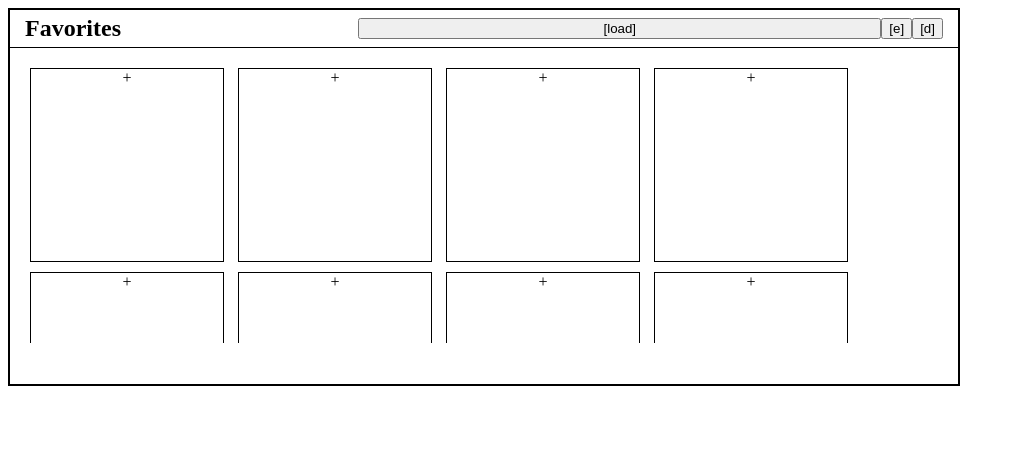
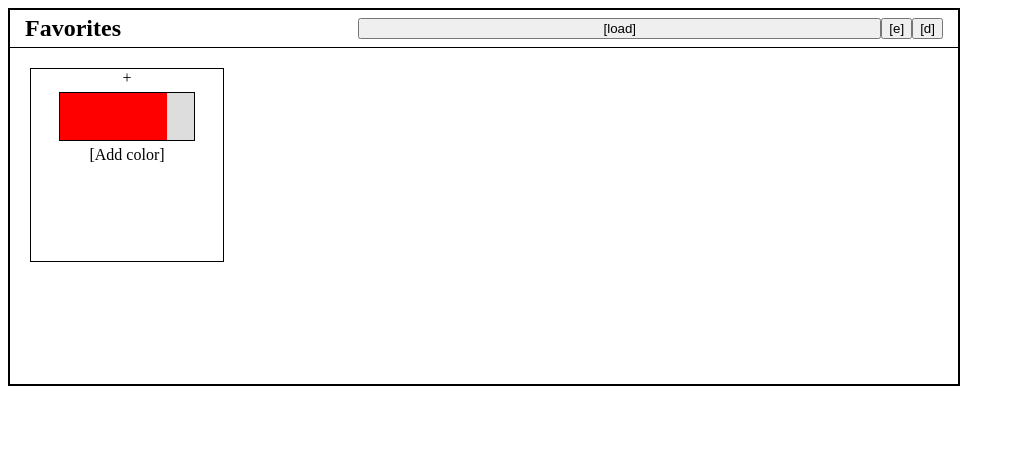
Before and after one commit to bridger-herman/automation, a Flask app: template server/templates/favorites.html in a window 1280 px wide. Shown: the top 465 px of the page, without its empty margins (0-1015 px from the left). Run offline with Flask 2, Linux system fonts and the light colour scheme; the template is opened without the code that fills it: most values are stand-ins (such as "Sample title", 1, 10 or a date in 2020); some libraries are stand-ins or nearby versions.

Commit message:
Add favorites to index

```diff
--- a/server/static/css/master.css
+++ b/server/static/css/master.css
@@ -27,7 +27,7 @@
 
 .color-preview {
   display: inline-block;
-  height: 40px;
+  height: 5vh;
   width: 70%;
   border: black 1px solid;
   margin: 5px;
--- a/server/static/js/favorites.js
+++ b/server/static/js/favorites.js
@@ -1,5 +1,22 @@
-// function makeFavorites() {
-//   $('.favorites').
-// }
-//
-// function makeHeader
+function updateFavoriteThumbnails() {
+  let thumbs = $('.favorite-thumb');
+  for (var i = 0; i < thumbs.length; i++) {
+    updateColorPreview(thumbs[i], [255, 0, 0, 221]);
+    console.log($(thumbs[i]).attr('data-color'));
+  }
+}
+
+function makeFavorites() {
+  $('.favorites').append();
+}
+
+// Make an HTML thumbnail for a particular color
+function makeThumb(color=[0, 0, 0, 0], addCurrent=false) {
+  let rgb = rgbToHex
+  let r = '<li class="favorite-thumb';
+  if (addCurrent) {
+    r += ' add-current';
+  }
+  r += '<div class="add-symbol"></div>';
+  r += '<div class="color-preview" data-rgb="' + color + '">';
+}
--- a/server/static/js/index.js
+++ b/server/static/js/index.js
@@ -3,7 +3,7 @@ function init() {
   setupColorPreviews();
 
   // Set up color mixer
-  $('.wheel-color-picker').on('sliderup', function(event){
+  $('.wheel-color-picker').on('sliderup', function(event) {
     setSliderRGBW($(event.target).parent().parent());
     $(event.target).parent().parent().submit();
   });
@@ -25,6 +25,8 @@ function init() {
       $(event.target).parent().parent().submit();
     })
   });
+
+  updateFavoriteThumbnails();
 }
 
 document.onload = init();
--- a/server/templates/favorites.html
+++ b/server/templates/favorites.html
@@ -4,6 +4,7 @@
     <meta charset="utf-8">
     <title>Favorites test</title>
     <link rel="stylesheet" href="../static/css/favorites.css">
+    <link rel="stylesheet" href="../static/css/master.css">
   </head>
   <body>
     <div class="favorites">
@@ -14,46 +15,29 @@
         <button type="button" name="delete-favorite">[d]</button>
       </div>
       <ul>
-        <li class="favorite-thumb add-current">
-          +
-        </li>
-        <li class="favorite-thumb add-current">
-          +
-        </li>
-        <li class="favorite-thumb add-current">
-          +
-        </li>
-        <li class="favorite-thumb add-current">
-          +
-        </li>
-        <li class="favorite-thumb add-current">
-          +
-        </li>
-        <li class="favorite-thumb add-current">
-          +
-        </li>
-        <li class="favorite-thumb add-current">
-          +
-        </li>
-        <li class="favorite-thumb add-current">
-          +
-        </li>
-        <li class="favorite-thumb add-current">
-          +
-        </li>
-        <li class="favorite-thumb add-current">
-          +
-        </li>
-        <li class="favorite-thumb add-current">
-          +
-        </li>
-        <li class="favorite-thumb add-current">
-          +
-        </li>
-        <li class="favorite-thumb add-current">
-          +
+        <li class="favorite-thumb add-current" data-color="{{wheel_color_value}}">
+          <div class="add-symbol">
+            +
+          </div>
+          <div class="color-preview" data-rgb="#ff0000" data-w="dd">
+
+          </div>
+          <div class="color-description">
+            [Add color]
+          </div>
         </li>
       </ul>
     </div>
+
+    <script
+      src="https://ajax.googleapis.com/ajax/libs/jquery/3.2.1/jquery.min.js">
+    </script>
+    <script type="text/javascript"
+      src="../static/jquery-wheelcolorpicker/jquery.wheelcolorpicker.js">
+    </script>
+    <script type="text/javascript" src="../static/js/color.js"></script>
+    <script type="text/javascript" src="../static/js/inputLED.js"></script>
+    <script type="text/javascript" src="../static/js/favorites.js"></script>
+    <script type="text/javascript" src="../static/js/index.js"></script>
   </body>
 </html>
```
Also changed, not shown: server/templates/index.html (+22 -1 lines).
